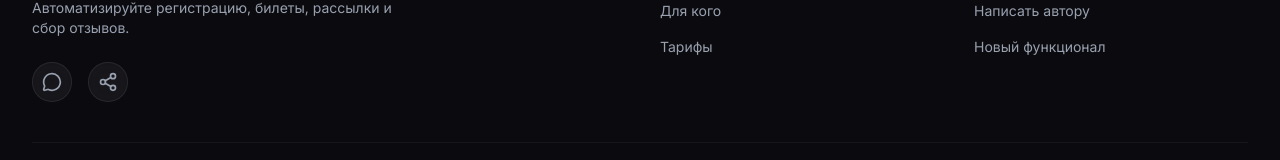
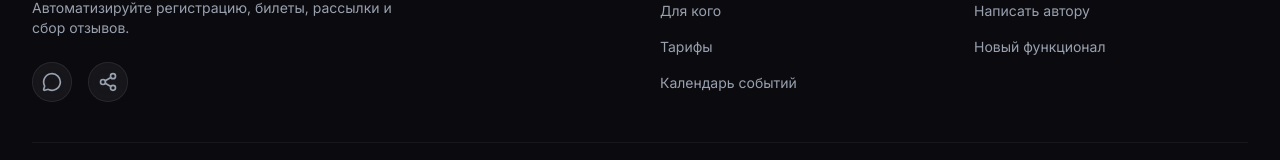
Before and after one commit to BazhenovYura/bigmeetru, a Next.js app: page / in a window 1280 px wide. Shown: the part 4820-4980 px from the top of the page. Built offline with nearby package versions, Linux system fonts and the light colour scheme.

Commit message:
Update footer.tsx

```diff
--- a/components/footer.tsx
+++ b/components/footer.tsx
@@ -1,4 +1,5 @@
 import { Calendar, MessageCircle, Share2 } from 'lucide-react'
+import Link from 'next/link'
 
 interface FooterProps {
   scrollToSection: (id: string) => void
@@ -79,6 +80,15 @@ export function Footer({ scrollToSection }: FooterProps) {
                   Тарифы
                 </button>
               </li>
+              {/* Добавлена ссылка на календарь */}
+              <li>
+                <Link
+                  href="/calendar"
+                  className="text-sm text-gray-400 hover:text-white transition-colors"
+                >
+                  Календарь событий
+                </Link>
+              </li>
             </ul>
           </div>
 
```
